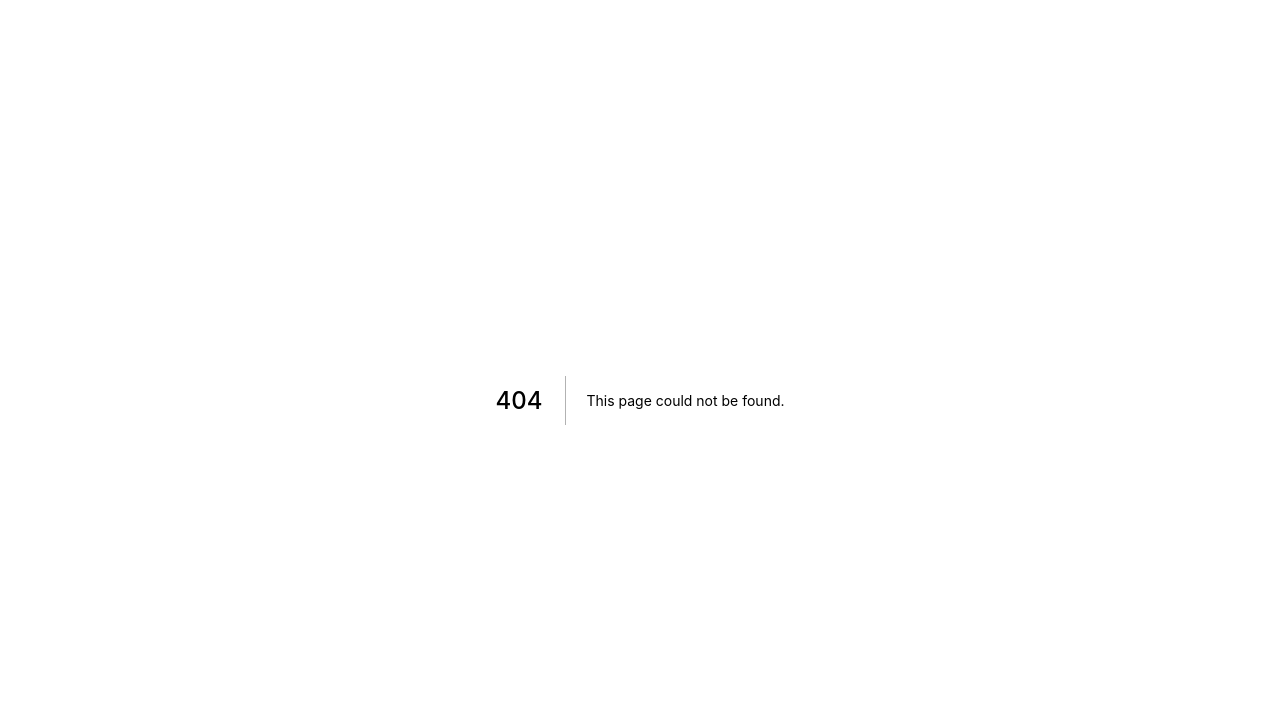
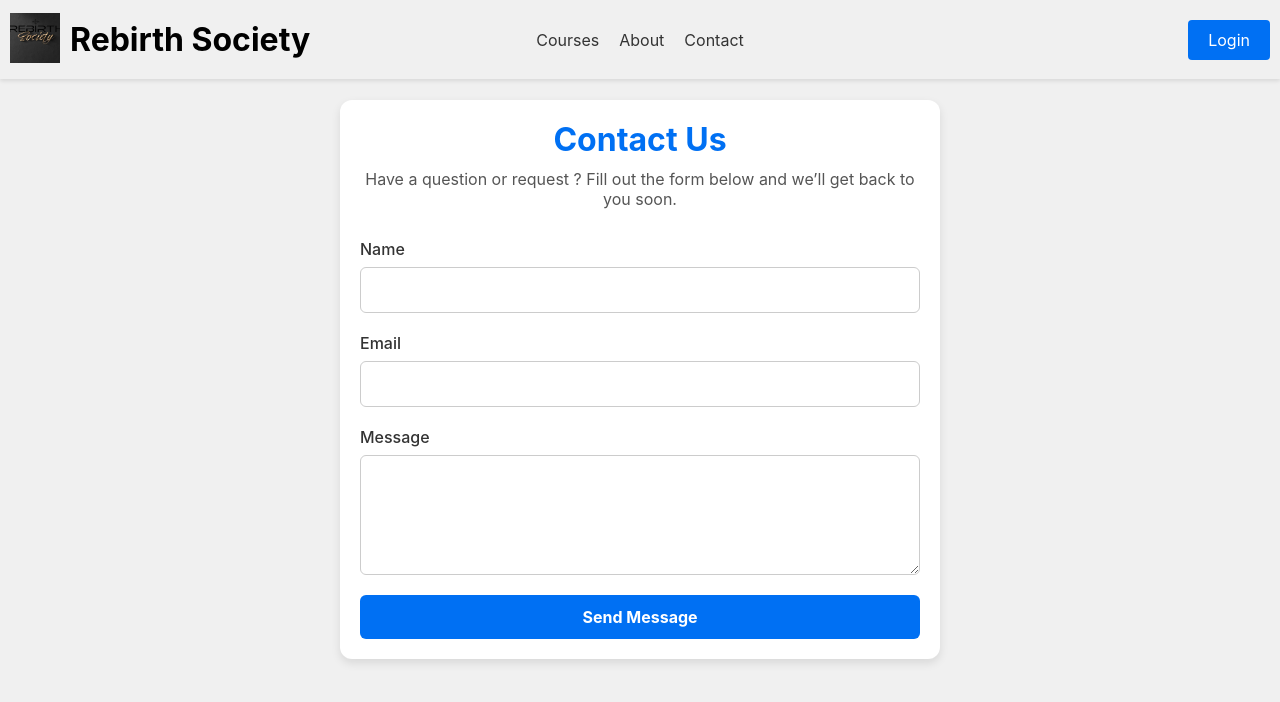
Before and after one commit to Dapharrrr/Rebirth-Society, a Next.js app: page /contact in a window 1280 px wide. Before the commit this address had no page. Shown: the top 702 px of the page. Built offline with nearby package versions, Linux system fonts and the light colour scheme.

Commit message:
Creation of contact page

```diff
--- a/app/components/Navbar.tsx
+++ b/app/components/Navbar.tsx
@@ -4,14 +4,14 @@ import styles from "./navbar.module.scss";
 const Navbar: React.FC = () => (
   <nav className={styles.navigation} aria-label="Main navigation">
     <div className={styles.navLeft}>
-      <a href="#"><Image src="/images/logo.jpg" alt="Logo of the school" width={50} height={50} /></a>
+      <a href="/    "><Image src="/images/logo.jpg" alt="Logo of the school" width={50} height={50} /></a>
       <h1 className={styles.title}>Rebirth Society</h1>
     </div>
 
     <div className={styles.navCenter}>
       <a className={styles.navLink} href="#learn">Courses</a>
       <a className={styles.navLink} href="#examples">About</a>
-      <a className={styles.navLink} href="#deploy">Contact</a>
+      <a className={styles.navLink} href="/contact">Contact</a>
     </div>
 
     <a className={styles.login} href="#login">Login</a>
--- /dev/null
+++ b/app/contact/contact.module.scss
@@ -0,0 +1,78 @@
+.contactPage {
+  max-width: 600px;
+  margin: 100px auto; /* centers the form with spacing below navbar */
+  padding: 20px;
+  background-color: #ffffff;
+  border-radius: 12px;
+  box-shadow: 0 4px 10px rgba(0, 0, 0, 0.1);
+}
+
+.title {
+  font-size: 2rem;
+  text-align: center;
+  margin-bottom: 10px;
+  color: #0070f3;
+}
+
+.subtitle {
+  text-align: center;
+  margin-bottom: 30px;
+  color: #555;
+}
+
+.form {
+  display: flex;
+  flex-direction: column;
+  gap: 20px;
+}
+
+.label {
+  display: flex;
+  flex-direction: column;
+  font-weight: 500;
+  color: #333;
+}
+
+.input,
+.textarea {
+  margin-top: 8px;
+  padding: 12px;
+  border: 1px solid #ccc;
+  border-radius: 6px;
+  font-size: 1rem;
+  transition: border-color 0.2s ease;
+}
+
+.input:focus,
+.textarea:focus {
+  border-color: #0070f3;
+  outline: none;
+}
+
+.textarea {
+  min-height: 120px;
+  resize: vertical;
+}
+
+.button {
+  padding: 12px;
+  background-color: #0070f3;
+  color: #fff;
+  font-size: 1rem;
+  font-weight: bold;
+  border: none;
+  border-radius: 6px;
+  cursor: pointer;
+  transition: background-color 0.2s ease;
+}
+
+.button:hover {
+  background-color: #005bb5;
+}
+
+.status {
+  text-align: center;
+  margin-top: 10px;
+  font-size: 0.95rem;
+  color: #333;
+}
--- /dev/null
+++ b/app/contact/page.tsx
@@ -0,0 +1,86 @@
+"use client";
+
+import { useState } from "react";
+import styles from "./contact.module.scss";
+import { Navbar } from "../components/Navbar";
+
+export default function ContactPage() {
+  const [formData, setFormData] = useState({
+    name: "",
+    email: "",
+    message: "",
+  });
+
+  const [status, setStatus] = useState<string | null>(null);
+
+  const handleChange = (e: React.ChangeEvent<HTMLInputElement | HTMLTextAreaElement>) => {
+    setFormData({ ...formData, [e.target.name]: e.target.value });
+  };
+
+  const handleSubmit = async (e: React.FormEvent) => {
+    e.preventDefault();
+
+    try {
+      console.log("Form submitted:", formData);
+      setStatus("Message sent successfully!");
+      setFormData({ name: "", email: "", message: "" });
+    } catch (error) {
+      setStatus("Something went wrong. Please try again.");
+    }
+  };
+
+  return (
+    <>
+      <Navbar />
+      <div className={styles.contactPage}>
+        <h1 className={styles.title}>Contact Us</h1>
+        <p className={styles.subtitle}>
+          Have a question or request ? Fill out the form below and we’ll get back to you soon.
+        </p>
+
+        <form className={styles.form} onSubmit={handleSubmit}>
+          <label className={styles.label}>
+            Name
+            <input
+              type="text"
+              name="name"
+              value={formData.name}
+              onChange={handleChange}
+              required
+              className={styles.input}
+            />
+          </label>
+
+          <label className={styles.label}>
+            Email
+            <input
+              type="email"
+              name="email"
+              value={formData.email}
+              onChange={handleChange}
+              required
+              className={styles.input}
+            />
+          </label>
+
+          <label className={styles.label}>
+            Message
+            <textarea
+              name="message"
+              value={formData.message}
+              onChange={handleChange}
+              required
+              className={styles.textarea}
+            />
+          </label>
+
+          <button type="submit" className={styles.button}>
+            Send Message
+          </button>
+
+          {status && <p className={styles.status}>{status}</p>}
+        </form>
+      </div>
+    </>
+  );
+}
```
